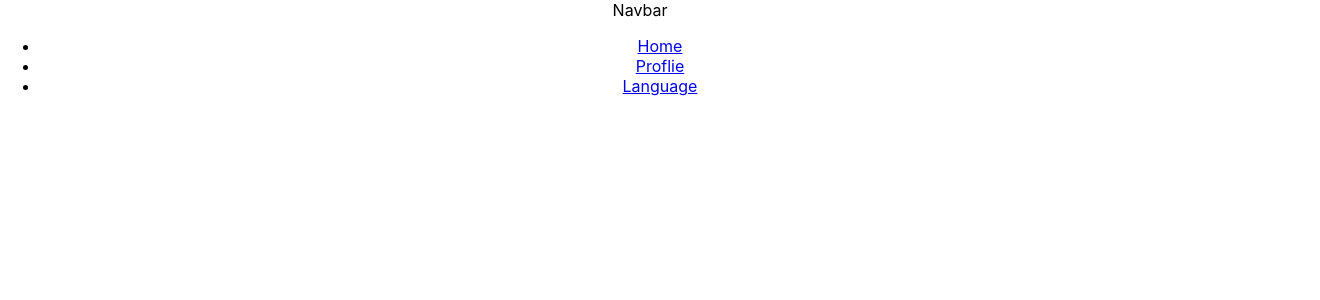
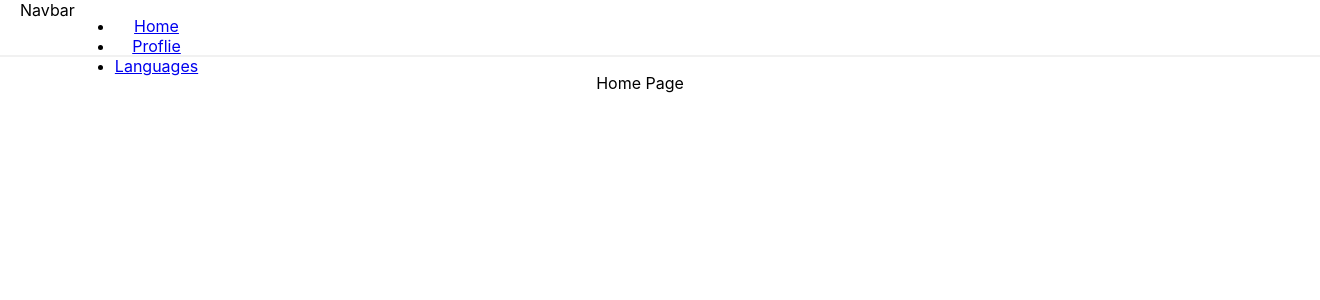
Before and after one commit to quasare/devsource-frontend, a React (Create React App) app: page / in a window 1280 px wide. Shown: the top 300 px of the page, 1320 px wide, since content can reach past the window. Built offline with nearby package versions, Linux system fonts and the light colour scheme.

Commit message:
add routes

```diff
--- a/src/App.js
+++ b/src/App.js
@@ -2,6 +2,7 @@ import React from 'react';
 import './App.css';
 import { BrowserRouter } from 'react-router-dom';
 import Navbar from './Navbar'
+import Routes from './Routes'
 
 // import NavBar from "./NavBar";
 // import Routes from "./Routes";
@@ -11,7 +12,8 @@ function App() {
     <div className="App">
     <BrowserRouter>
       <Navbar/>
-  </BrowserRouter>
+      <Routes/>
+    </BrowserRouter>
     </div>
   );
 }
--- a/src/Components/Comments/CommentList.js
+++ b/src/Components/Comments/CommentList.js
@@ -1,9 +1,9 @@
-import React from 'react'
+import React from 'react';
 
 export default function CommentList() {
     return (
         <div>
-            Comment List
+            <p>Comment List</p>
         </div>
     )
 }
--- a/src/Components/Language/LanguageDetail.js
+++ b/src/Components/Language/LanguageDetail.js
@@ -1,4 +1,4 @@
-import React from 'react'
+import React from 'react';
 
 export default function LanguageDetail() {
     return (
--- a/src/Components/Language/LanguageList.js
+++ b/src/Components/Language/LanguageList.js
@@ -3,7 +3,7 @@ import React from 'react'
 export default function LanguageList() {
     return (
         <div>
-            Language List
+            <p>Language List</p>
         </div>
     )
 }
--- a/src/Components/User/Proflie.js
+++ b/src/Components/User/Proflie.js
@@ -3,7 +3,7 @@ import React from 'react'
 export default function Proflie() {
     return (
         <div>
-            Proflie
+            <p>Profile</p>
         </div>
     )
 }
--- a/src/Home.js
+++ b/src/Home.js
@@ -3,7 +3,7 @@ import React from 'react'
 export default function Home() {
     return (
         <div>
-            Home Page
+           <p>Home Page</p>
         </div>
     )
 }
--- a/src/Navbar.js
+++ b/src/Navbar.js
@@ -8,18 +8,18 @@ const Nav = styled.nav`
   border-bottom: 2px solid #f1f1f1;
   padding: 0 20px;
   display: flex;
-  justify-content: space-between;
+  /* justify-content: space-between; */
 `
 
 export default function Navbar() {
     return (
-        <nav>
+        <Nav>
             <div>Navbar</div>
             <ul>
             <li><NavLink to="/">Home</NavLink></li>
-            <li> <NavLink to="/Proflie">Proflie</NavLink></li>
-            <li> <NavLink to="/Languages">Language</NavLink></li>
+            <li> <NavLink to="/proflie">Proflie</NavLink></li>
+            <li> <NavLink to="/languages">Languages</NavLink></li>
             </ul>
-        </nav>
+        </Nav>
     )
 }
--- a/src/Routes.js
+++ b/src/Routes.js
@@ -2,7 +2,8 @@ import React from 'react';
 import {Switch, Route} from 'react-router-dom';
 import Home from './Home'
 import LanugageList from './Components/Language/LanguageList';
-import Profile from './Components/User/Proflie'
+import Profile from './Components/User/Proflie';
+import LanguageDetail from './Components/Language/LanguageDetail'
 
 export default function Routes() {
     return (
@@ -10,10 +11,13 @@ export default function Routes() {
             <Route exact path='/'>
                 <Home/>
             </Route>
-            <Route exact path='/Languages'>
+            <Route exact path='/languages'>
                 <LanugageList/>
             </Route>
-            <Route exact path='/Proflie'>
+            <Route exact path='/languages/:name'>
+                <LanguageDetail/>
+            </Route>
+            <Route exact path='/proflie'>
                 <Profile />
             </Route>
         </Switch>
```
